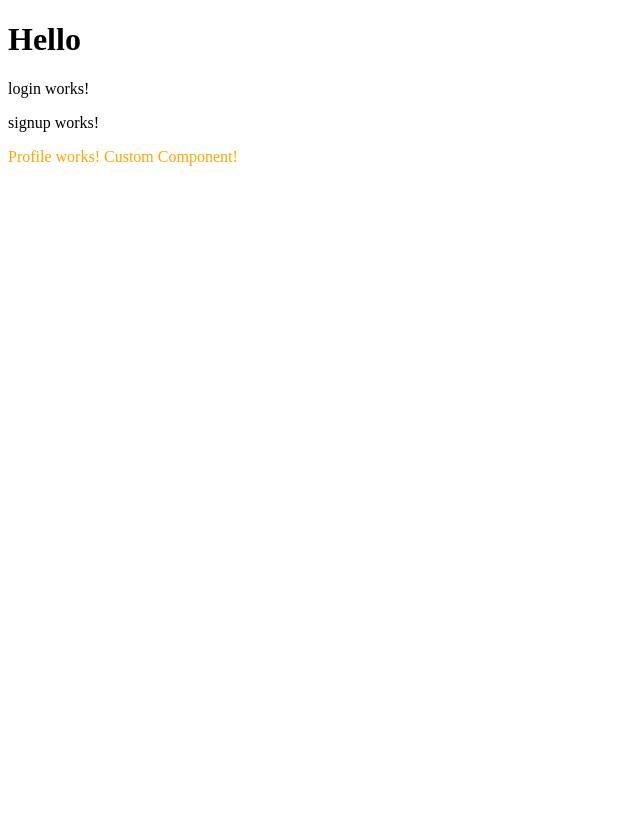
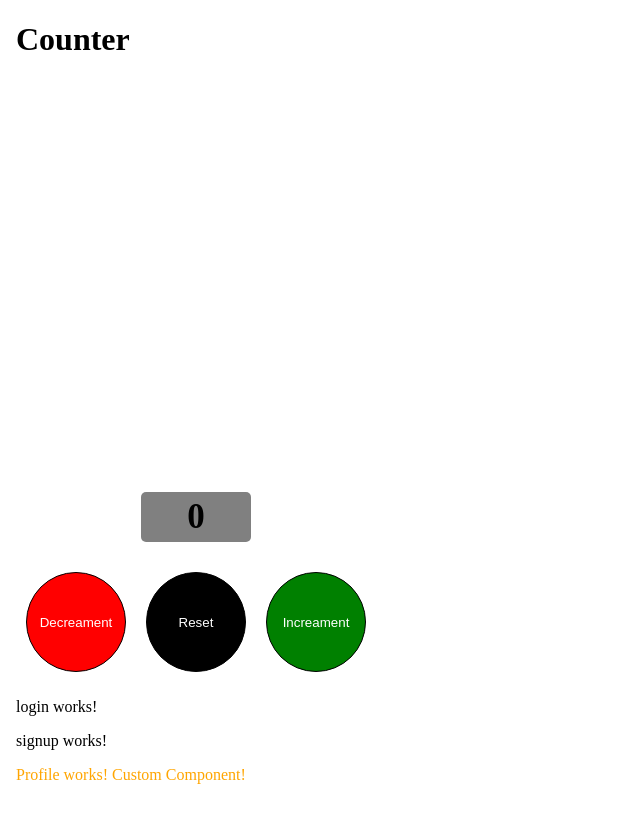
Before and after one commit to tasnimferdous/angular-tut, an Angular app: page / in a window 1280 px wide. Shown: the top 822 px of the page, without its empty margins (0-640 px from the left). Before the commit the page ends 800 px from the top, so only its background shows below. Built offline with nearby package versions, Linux system fonts and the light colour scheme.

Commit message:
counter app

```diff
--- a/src/app/app.css
+++ b/src/app/app.css
@@ -0,0 +1,33 @@
+.btn {
+    width: 100px;
+    height: 100px;
+    border-radius: 50%;
+    border: 1px solid #000;
+    color: #fff;
+    margin: 10px;
+    cursor: pointer;
+}
+
+.btn:hover {
+    border: 1px solid #fff;
+}
+
+.bg-red{
+    background-color: red;
+}
+.bg-black{
+    background-color: black;
+}
+.bg-green{
+    background-color: green;
+}
+
+.count{
+    width: 100px;
+    background-color: gray;
+    padding: 5px;
+    font-size: 35px;
+    margin: auto;
+    margin-bottom: 20px;
+    border-radius: 5px;
+}
--- a/src/app/app.html
+++ b/src/app/app.html
@@ -1,4 +1,19 @@
-<h1>Hello</h1>
-<app-login></app-login>
-<app-signup></app-signup>
-<app-profile></app-profile>
+<body style="min-height: 100vh;">
+    <h1>Counter</h1>
+
+
+
+<div style="position: absolute; bottom: 0;">
+    <div style="text-align: center;">
+        <h2 class="count">{{count}}</h2>
+        <div>
+            <button class="btn bg-red" (click)="onClick('decrease')">Decreament</button>
+            <button class="btn bg-black" (click)="onClick('reset')">Reset</button>
+            <button class="btn bg-green" (click)="onClick('increase')">Increament</button>
+        </div>
+    </div>
+    <app-login></app-login>
+    <app-signup></app-signup>
+    <app-profile></app-profile>
+</div>
+</body>
--- a/src/app/app.ts
+++ b/src/app/app.ts
@@ -11,4 +11,23 @@ import { Profile } from './profile/profile';
 })
 export class App {
   protected readonly title = signal('angular-21-tut');
+  count = 0;
+
+  onClick(event:string) {
+    switch(event) {
+      case "increase":
+        this.count++;
+        break;
+      case "decrease":
+        this.count--;
+        break;
+      default :
+        this.count = 0;
+        break;
+    }
+  }
+
+  callAnotherFunction() {
+    console.log("2nd function");
+  }
 }
```
